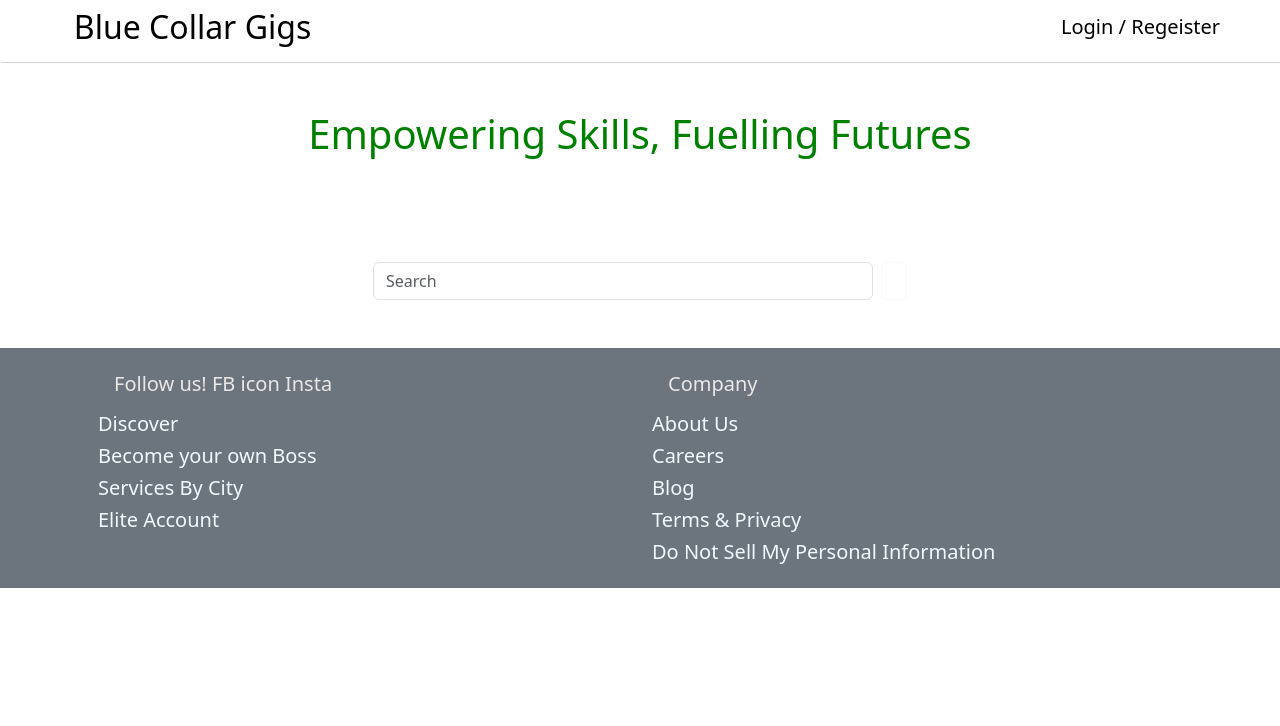
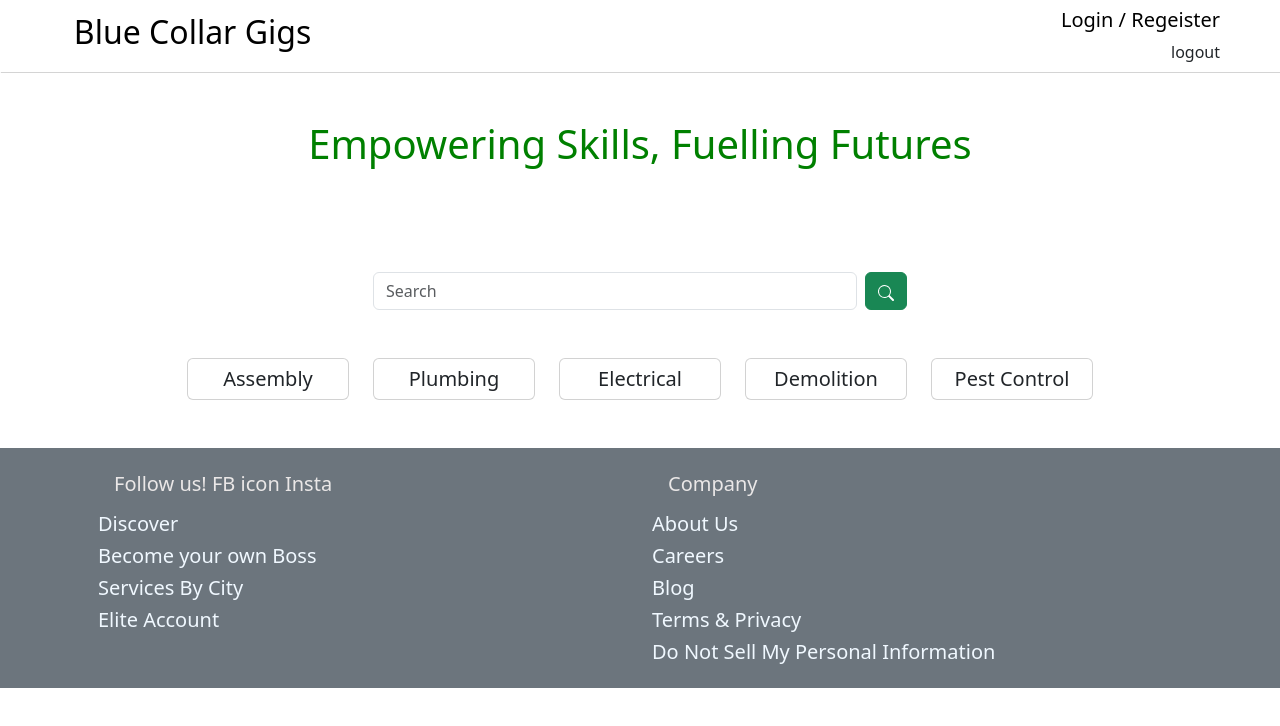
Before and after one commit to rahul-binu/Blue-Collar-Gigs, a React (Vite) app in the folder bcg-frontend/: page /Home in a window 1280 px wide. Shown: the top 726 px of the page. Built offline with nearby package versions, Linux system fonts and the light colour scheme.

Commit message:
going to work on the front end authentication.

```diff
--- a/bcg-frontend/src/assets/components/Home.jsx
+++ b/bcg-frontend/src/assets/components/Home.jsx
@@ -1,7 +1,7 @@
 import React from 'react';
 
 import "/src/assets/styles/Home.css";
-// import { Search } from "react-bootstrap-icons";
+import * as Icon from 'react-bootstrap-icons';
 
 
 function Home() {
@@ -14,15 +14,50 @@ function Home() {
       </div>
 
       <div className="container mt-5">
+
         <div className="row justify-content-center">
           <div className="col-md-6">
             <div className="pill-search-container">
               <form className="d-flex">
                 <input className="form-control me-2 pill-search" type="search" placeholder="Search" aria-label="Search" />
-                <button className="btn btn-outline-light" type="submit"></button>
+                <button className="btn btn-success"><Icon.Search /></button>
               </form>
             </div>
           </div>
+        </div>
+
+        <div className="row justify-content-center mt-5">
+
+          <div className="col-lg-2">
+            <div className="card text-center d-flex align-items-center justify-content-center p-2" id='job-category-card'>
+              <h5 className="m-0">Assembly</h5>
+            </div>
+          </div>
+
+          <div className="col-lg-2">
+            <div className="card text-center d-flex align-items-center justify-content-center p-2" id='job-category-card'>
+              <h5 className="m-0">Plumbing</h5>
+            </div>
+          </div>
+
+          <div className="col-lg-2">
+            <div className="card text-center d-flex align-items-center justify-content-center p-2" id='job-category-card'>
+              <h5 className="m-0">Electrical</h5>
+            </div>
+          </div>
+
+          <div className="col-lg-2">
+            <div className="card text-center d-flex align-items-center justify-content-center p-2" id='job-category-card'>
+              <h5 className="m-0">Demolition</h5>
+            </div>
+          </div>
+
+          <div className="col-lg-2">
+            <div className="card text-center d-flex align-items-center justify-content-center p-2" id='job-category-card'>
+              <h5 className="m-0">Pest Control</h5>
+            </div>
+          </div>
+
         </div>
       </div>
 
--- a/bcg-frontend/src/assets/components/Login.jsx
+++ b/bcg-frontend/src/assets/components/Login.jsx
@@ -1,5 +1,6 @@
 import React, { useState } from "react";
 import { useNavigate } from 'react-router-dom';
+import AuthService from '../services/AuthService';
 
 function Login() {
 
@@ -20,14 +21,13 @@ function Login() {
     function LoginUser(e) {
         e.preventDefault();
         const user = { email, password };
-
-        console.log(user);
+        // console.log(user);
 
         AuthService.login(user.email, user.password)
             .then(response => {
                 // Authentication successful, update UI (e.g., redirect to dashboard)
                 console.log("User logged in successfully");
-            // Redirect to dashboard or other authenticated route
+              navigate('/Home');
             })
             .catch(error => {
                 // Authentication failed, handle error (e.g., display error message)
@@ -50,6 +50,7 @@ function Login() {
                                 <form action="">
 
                                     <div className="form-outline mb-3">
+                                    {/* <div className='invalid-feedback'>{error.message}</div> */}
                                         <h1 className="">Blue Collar Gigs</h1>
                                     </div>
 
--- a/bcg-frontend/src/assets/components/Navbar.jsx
+++ b/bcg-frontend/src/assets/components/Navbar.jsx
@@ -2,7 +2,7 @@ import React from 'react';
 import { useNavigate } from 'react-router-dom';
 
 import "/src/assets/styles/Navbar.css";
-
+import AuthService from '../services/AuthService';
 
 function Navbar() {
 
@@ -29,7 +29,7 @@ function Navbar() {
                     </div>
                     <div className="col-sm-6 col-md-6 col-lg-3  mx-5 text-end ">
                         <h5 ><span onClick={ goToLogin } id='loginRegister'>Login / </span><span onClick={ goToRegister } id='loginRegister'>Regeister</span></h5>
-
+                        <span className='text-dark'onClick={AuthService.logout} >logout</span>
                     </div>
                 </div>
             </div>
--- a/bcg-frontend/src/assets/components/Register.jsx
+++ b/bcg-frontend/src/assets/components/Register.jsx
@@ -90,7 +90,7 @@ function Register() {
 
             createUser(user).then((response) =>{
                 // console.log(response.data);
-                navigate('/');
+                navigate('/login');
             }).catch(error => {
                 console.log(error);
             })
--- a/bcg-frontend/src/assets/services/AuthService.js
+++ b/bcg-frontend/src/assets/services/AuthService.js
@@ -1,23 +1,27 @@
 import axios from 'axios';
 
-const API_URL = 'http://localhost:8080/api/auth'; // Backend API URL
+const API_URL = 'http://localhost:8080/auth'; // Backend API URL
 
 class AuthService {
 
     async login(email, password) {
         const response = await axios
-            .post(API_URL + '/login', {
+            .post(API_URL + '/signin', {
                 email,
                 password
             });
         if (response.data.accessToken) {
-            localStorage.setItem('user', JSON.stringify(response.data));
+            localStorage.setItem('user', JSON.stringify(response.data.accessToken));
+            console.log("==========>", response.data.accessToken);
         }
+        console.log(response.data);
         return response.data;
     }
-
     logout() {
+        const user = JSON.parse(localStorage.getItem('user'));
+        console.log("User logged :", user);
         localStorage.removeItem('user');
+        console.log("User logged out:", user);
     }
 
     getCurrentUser() {
--- a/bcg-frontend/src/assets/services/UserService.js
+++ b/bcg-frontend/src/assets/services/UserService.js
@@ -1,7 +1,7 @@
 import axios from 'axios';
 
-const REST_API_BASE_URL = 'http://localhost:8080/api/user';
+const REST_API_BASE_URL = 'http://localhost:8080/auth/users';
 
 export const createUser = (user) => axios.post(REST_API_BASE_URL, user);
 
-export const loginUser = (user) => axios.get(REST_API_BASE_URL, user);
+export const loginUser = (user) => axios.get(/*REST_API_BASE_URL, user*/);
```
Lines whose indentation alone changed are shown as unchanged.
